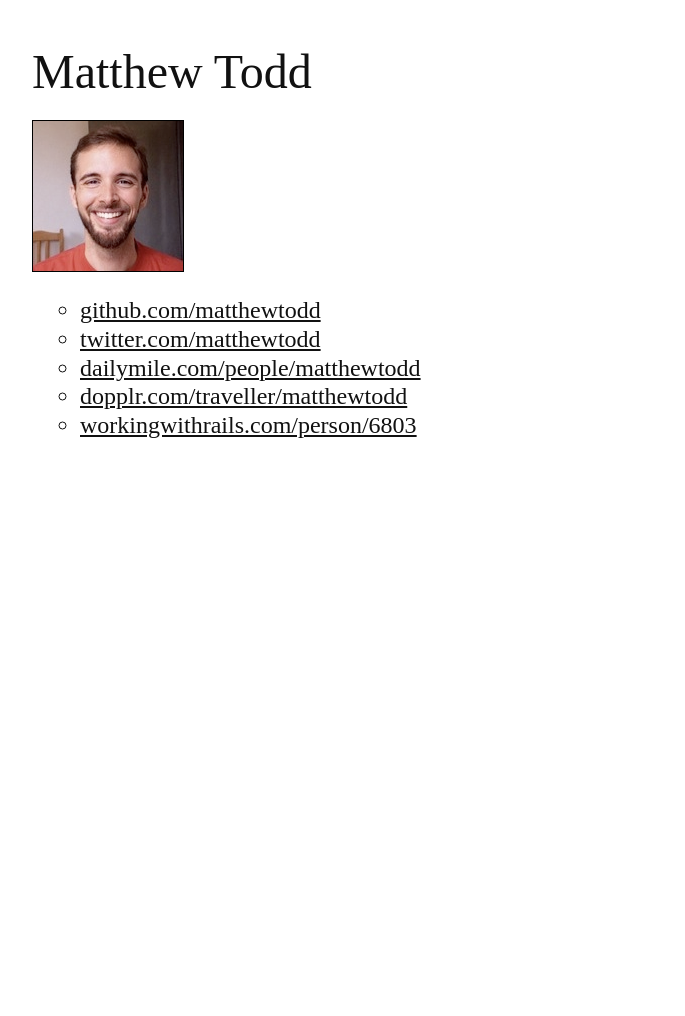
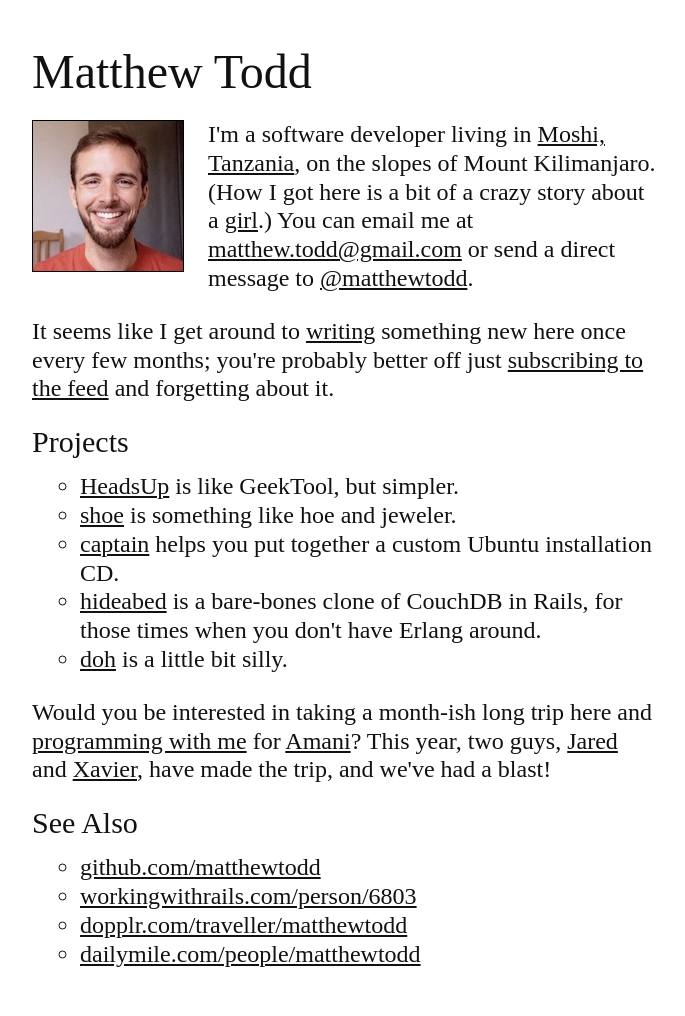
Before and after one commit to matthewtodd/matthewtodd.github.io, a Jekyll site: the page built from app/about.html, in a window 1280 px wide. Shown: the whole page, without its empty margins (296-981 px from the left). Built offline with Jekyll 4.4.1, drawn with Linux system fonts in a browser that asks for light colours; before the commit the page ends 900 px from its top, so only the background shows below that.

Commit message:
An about page.

```diff
--- a/app/about.html
+++ b/app/about.html
@@ -7,12 +7,37 @@ title: About Matthew Todd
 
 <p>
   <img src="/images/matthewtodd_square.jpg" class="inset" />
+
+  I'm a software developer living in <a href="http://maps.google.com/maps?q=Moshi%2C+Tanzania">Moshi, Tanzania</a>, on the slopes of Mount Kilimanjaro.
+  (How I got here is a bit of a crazy story about a <a href="http://amanikids.org/">girl</a>.)
+  You can email me at <a href="&#109;&#97;&#105;&#108;&#116;&#111;&#58;%6d%61%74%74%68%65%77.%74%6f%64%64@%67%6d%61%69%6c.%63%6f%6d">&#109;&#97;&#116;&#116;&#104;&#101;&#119;.&#116;&#111;&#100;&#100;@&#103;&#109;&#97;&#105;&#108;.&#99;&#111;&#109;</a> or send a direct message to <a href="http://twitter.com/matthewtodd">@matthewtodd</a>.
 </p>
 
-<ul class="links">
+<p>
+  It seems like I get around to <a href="/">writing</a> something new here once every few months;
+  you're probably better off just <a href="http://feeds2.feedburner.com/matthewtodd_org">subscribing to the feed</a> and forgetting about it.
+</p>
+
+<h2>Projects</h2>
+
+<ul>
+  <li><a href="http://matthewtodd.github.com/heads_up">HeadsUp</a> is like GeekTool, but simpler.</li>
+  <li><a href="http://github.com/matthewtodd/shoe">shoe</a> is something like hoe and jeweler.</li>
+  <li><a href="http://github.com/matthewtodd/captain">captain</a> helps you put together a custom Ubuntu installation CD.</li>
+  <li><a href="http://github.com/matthewtodd/hideabed">hideabed</a> is a bare-bones clone of CouchDB in Rails, for those times when you don't have Erlang around.</li>
+  <li><a href="http://github.com/matthewtodd/doh">doh</a> is a little bit silly.</li>
+</ul>
+
+<p>
+  Would you be interested in taking a month-ish long trip here and <a href="/2009/01/26/ruby-without-borders.html">programming with me</a> for <a href="http://github.com/amanikids/kituo">Amani</a>?
+  This year, two guys, <a href="http://twitter.com/ordinaryzelig">Jared</a> and <a href="http://rhnh.net">Xavier</a>, have made the trip, and we've had a blast!
+</p>
+
+<h2>See Also</h2>
+
+<ul>
   <li><a href="http://github.com/matthewtodd">github.com/matthewtodd</a></li>
-  <li><a href="http://twitter.com/matthewtodd">twitter.com/matthewtodd</a></li>
+  <li><a href="http://workingwithrails.com/person/6803">workingwithrails.com/person/6803</a></li>
+  <li><a href="http://dopplr.com/traveller/matthewtodd">dopplr.com/traveller/matthewtodd</a></li>
   <li><a href="http://dailymile.com/people/matthewtodd">dailymile.com/people/matthewtodd</a></li>
-  <li><a href="http://dopplr.com/traveller/matthewtodd">dopplr.com/traveller/matthewtodd</a></li>
-  <li><a href="http://workingwithrails.com/person/6803">workingwithrails.com/person/6803</a></li>
 </ul>
--- a/app/stylesheets/screen.css
+++ b/app/stylesheets/screen.css
@@ -85,7 +85,9 @@ a {
 }
 
 a:hover {
-  background-color: #f90;
+  background-color: #000;
+  color: #fff;
+  text-decoration: none;
 }
 
 img {
@@ -113,10 +115,6 @@ body#post p.update {
 body#page img.inset {
   float: left;
   margin: 0 1em 1em 0;
-}
-
-body#page ul.links {
-  clear: both;
 }
 
 body#page ul.posts {
```
